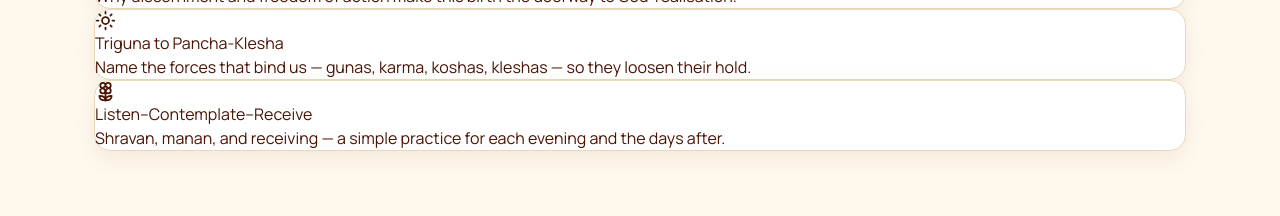
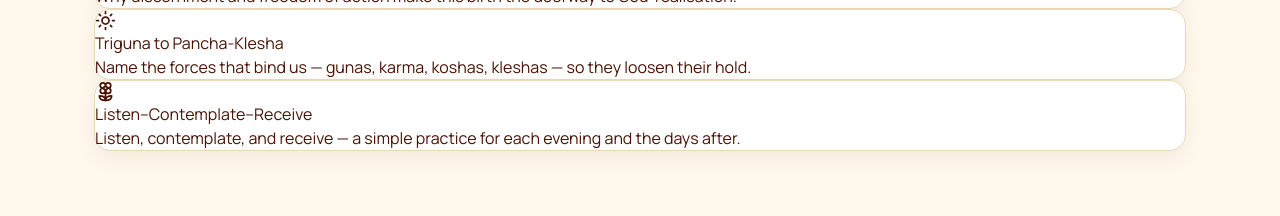
Before and after one commit to jyotirajborah1108-max/official-Deviji-event-page, a React (Vite) app: page / in a window 1280 px wide. Shown: the part 2880-3096 px from the top of the page. Built offline with nearby package versions, Linux system fonts and the light colour scheme.

Commit message:
Change text to 'Listen, contemplate, and receive' in Listen-Contemplate-Receive section

```diff
--- a/src/App.tsx
+++ b/src/App.tsx
@@ -28,7 +28,7 @@ const LEARN = [
   { icon: Flame, title: "Bhokta–Bhogya–Prerita", text: "The enjoyer, the enjoyed, and the inspirer — three faces of one Brahman." },
   { icon: Heart, title: "This Human Birth", text: "Why discernment and freedom of action make this birth the doorway to God-realisation." },
   { icon: Sun, title: "Triguna to Pancha-Klesha", text: "Name the forces that bind us — gunas, karma, koshas, kleshas — so they loosen their hold." },
-  { icon: Flower2, title: "Listen–Contemplate–Receive", text: "Shravan, manan, and receiving — a simple practice for each evening and the days after." },
+  { icon: Flower2, title: "Listen–Contemplate–Receive", text: "Listen, contemplate, and receive — a simple practice for each evening and the days after." },
 ];
 const FAQS = [
   { q: "Is entry really free?", a: "Yes. Every evening at The Seven Knots Hall, Rohtak is free. Reserve a seat so the hall team can welcome you comfortably." },
```
